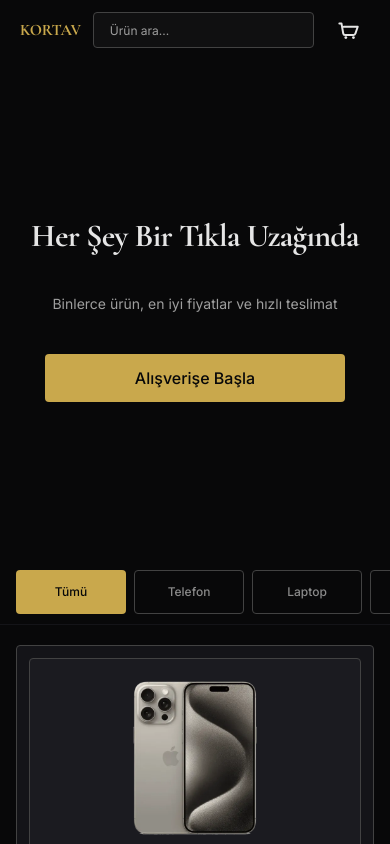
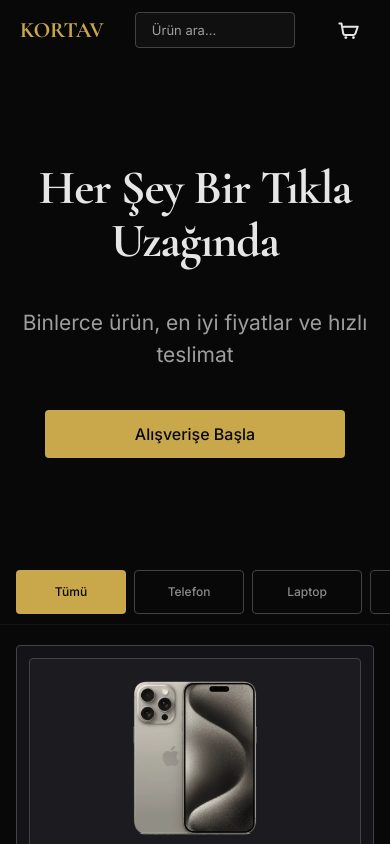
Before and after one commit to enesomerkocoglu/KORTAV, a React (Vite) app: page / in a window 390 px wide. Shown: the top 844 px of the page. Built offline with nearby package versions, Linux system fonts and the light colour scheme.

Commit message:
mobil responsive optimize

```diff
--- a/src/styles.css
+++ b/src/styles.css
@@ -1102,10 +1102,11 @@ img {
     gap: 12px;
   }
   .navbar__logo {
-    font-size: 18px;
+    padding-left: 0;
+    font-size: 24px;
   }
   .navbar__search {
-    max-width: none;
+    width: 200px;
     height: 36px;
     font-size: 13px;
   }
@@ -1126,8 +1127,8 @@ img {
     text-align: center;
     justify-content: center;
   }
-  .hero__title { font-size: 40px; }
-  .hero__subtitle { font-size: 14px; }
+  .hero__title { font-size: 60px; }
+  .hero__subtitle { font-size: 21px; }
   .hero__btn { width: 100%; max-width: 300px; }
 
   /* CATEGORY FILTER */
@@ -1194,7 +1195,13 @@ img {
     min-width: 0;
   }
   .footer__copyright {
-    font-size: 12px;
+    position: static;
+    display: block;
+    text-align: center;
+    margin-top: 24px;
+    padding-top: 16px;
+    border-top: 1px solid var(--border);
+    width: 100%;
   }
 
   /* PRODUCT DETAIL */
@@ -1223,8 +1230,8 @@ img {
 @media (max-width: 480px) {
 
   /* NAVBAR */
-  .navbar__search { font-size: 12px; }
-  .navbar__logo { font-size: 16px; }
+  .navbar__logo { font-size: 22px; }
+  .navbar__search { width: 160px; }
 
   /* HERO */
   .hero {
@@ -1232,7 +1239,8 @@ img {
     min-height: 500px;
     padding: 0 16px;
   }
-  .hero__title { font-size: 32px; }
+  .hero__title { font-size: 48px; }
+  .hero__subtitle { font-size: 21px; }
 
   /* PRODUCT GRID */
   .product-grid {
@@ -1259,7 +1267,15 @@ img {
   .footer__top {
     gap: 20px;
   }
-
+.footer__copyright {
+    position: static;
+    display: block;
+    text-align: center;
+    margin-top: 24px;
+    padding-top: 16px;
+    border-top: 1px solid var(--border);
+    width: 100%;
+  }
   /* PRODUCT DETAIL */
   .product-detail__breadcrumb { padding: 12px 16px; }
   .product-detail__content { padding: 0 16px 32px 16px; }
```
